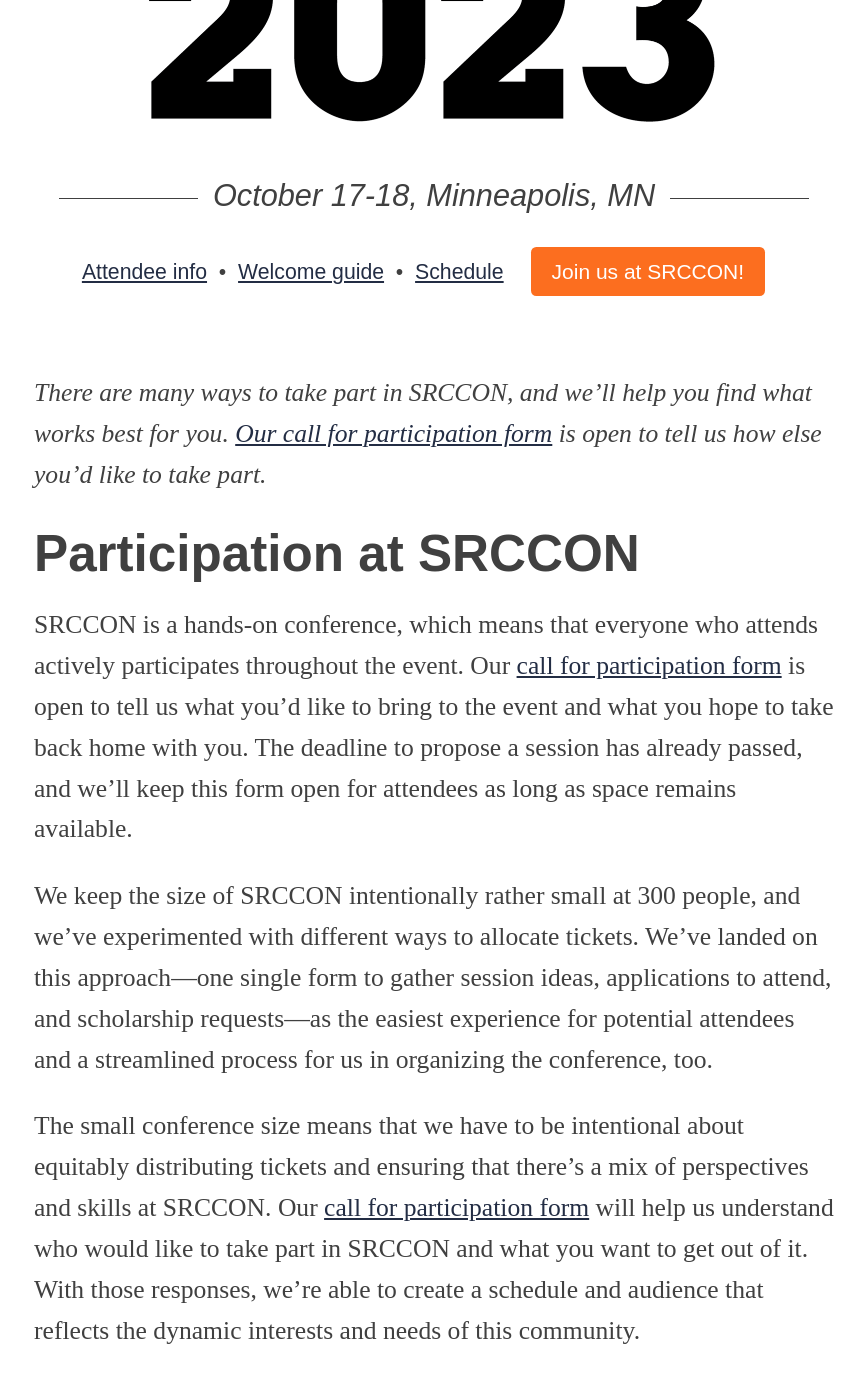
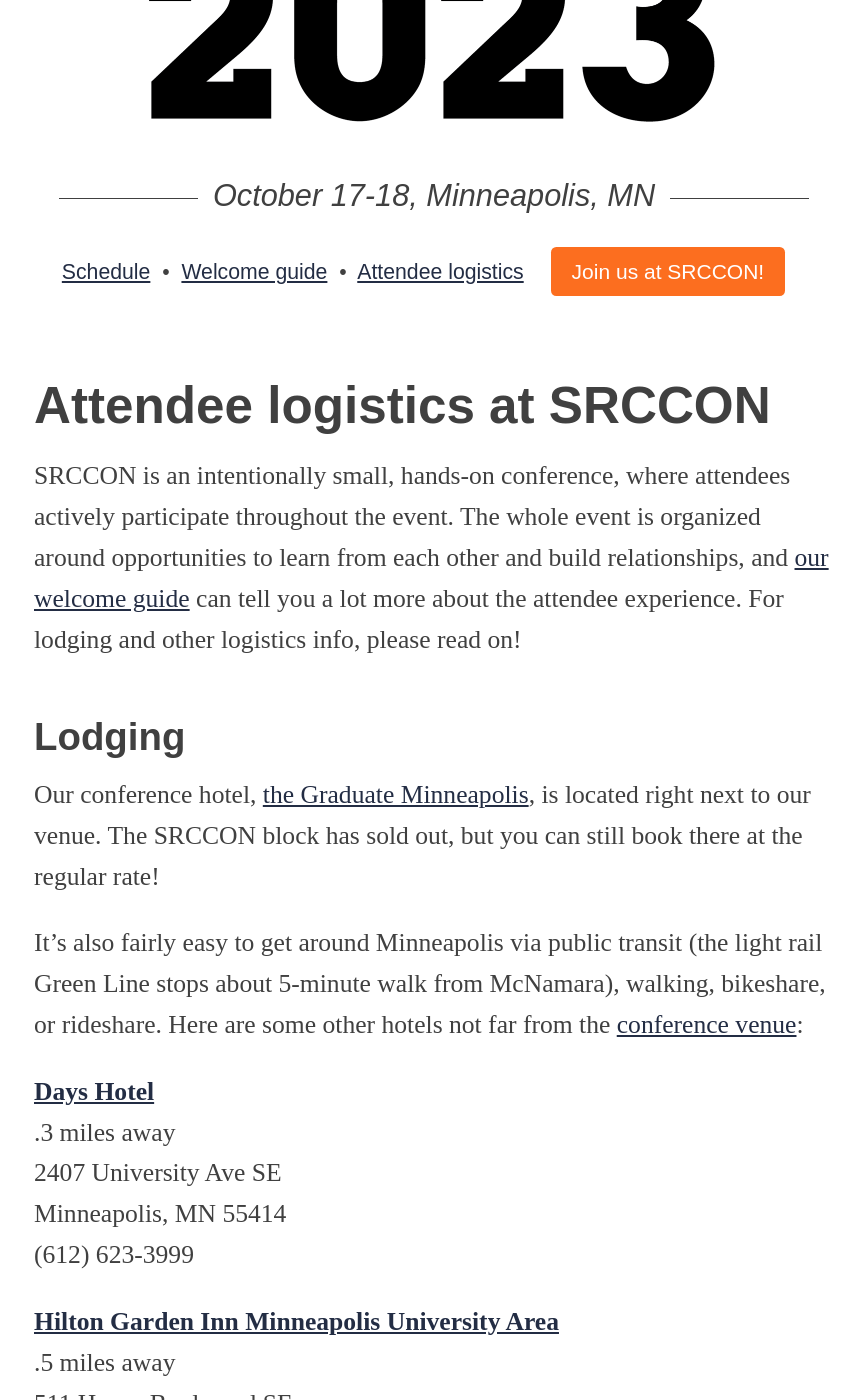
Before and after one commit to OpenNews/srccon-2023, a Jekyll site: the page built from attendees.md, in a window 1280 px wide and 1400 px high, scrolled down 291 px. Shown: the whole window, without its empty margins (206-1071 px from the left). Built offline with Jekyll 4.4.1, drawn with Linux system fonts in a browser that asks for light colours; some web fonts are replaced.

Commit message:
update nav links

```diff
--- a/_layouts/simple_layout.html
+++ b/_layouts/simple_layout.html
@@ -54,7 +54,7 @@
             {% endif %}
             {% if page.section == 'homepage' %}<p class="big-type">A peer-led conference from <a href="https://opennews.org">OpenNews</a> for&nbsp;journalists who want to transform their work, their organizations, and their communities.</p>{% endif %}
             <div class="sub-nav">
-                <a href="/attendees/">Attendee info</a> &nbsp;&bull;&nbsp; <a href="/welcome/">Welcome guide</a> &nbsp;&bull;&nbsp; <a href="/schedule/">Schedule</a>
+                <a href="/schedule/">Schedule</a> &nbsp;&bull;&nbsp; <a href="/welcome/">Welcome guide</a> &nbsp;&bull;&nbsp; <a href="/attendees/">Attendee logistics</a>
                 {% if page.cta_button_text %}
                 <a href="{{ page.cta_button_link }}" class="button">{{ page.cta_button_text }}</a>
                 {% else %}
--- a/attendees.md
+++ b/attendees.md
@@ -1,18 +1,13 @@
 ---
 section: attendees
 permalink: /attendees/
-title: Attendee guide
+title: Attendee logistics
 ---
 
-*There are many ways to take part in SRCCON, and we&rsquo;ll help you find what works best for you. <a href="/participation/form/">Our call for participation form</a> is open to tell us how else you&rsquo;d like to take part.*
+# Attendee logistics at SRCCON
 
-# Participation at SRCCON
+SRCCON is an intentionally small, hands-on conference, where attendees actively participate throughout the event. The whole event is organized around opportunities to learn from each other and build relationships, and [our welcome guide](/welcome) can tell you a lot more about the attendee experience. For lodging and other logistics info, please read on!
 
-SRCCON is a hands-on conference, which means that everyone who attends actively participates throughout the event. Our [call for participation form](/participation/form/) is open to tell us what you'd like to bring to the event and what you hope to take back home with you. The deadline to propose a session has already passed, and we'll keep this form open for attendees as long as space remains available.
-
-We keep the size of SRCCON intentionally rather small at 300 people, and we've experimented with different ways to allocate tickets. We've landed on this approach—one single form to gather session ideas, applications to attend, and scholarship requests—as the easiest experience for potential attendees and a streamlined process for us in organizing the conference, too.
-
-The small conference size means that we have to be intentional about equitably distributing tickets and ensuring that there's a mix of perspectives and skills at SRCCON. Our [call for participation form](/participation/form/) will help us understand who would like to take part in SRCCON and what you want to get out of it. With those responses, we're able to create a schedule and audience that reflects the dynamic interests and needs of this community.
 
 <span id="lodging"></span>
 
```
